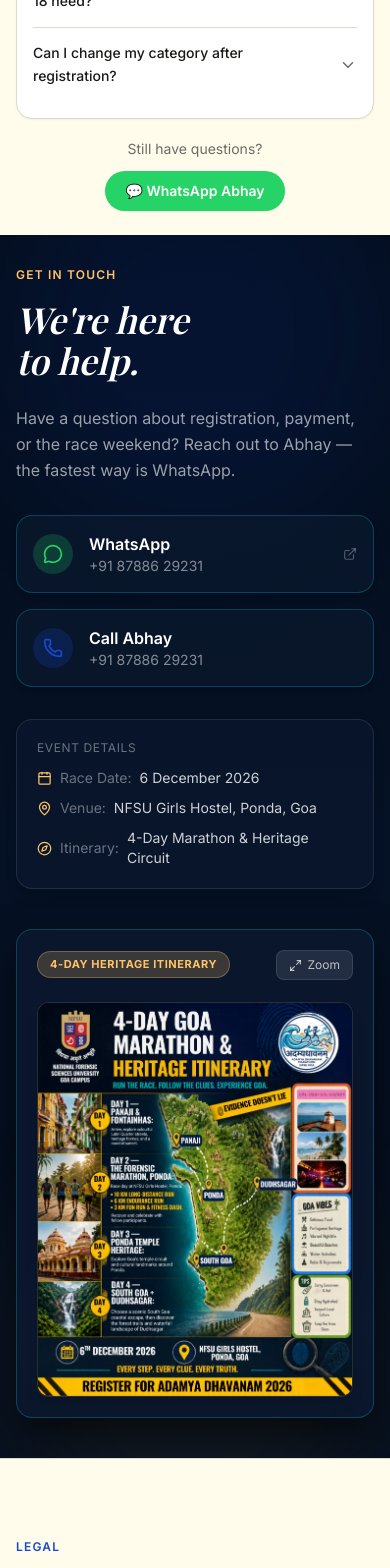
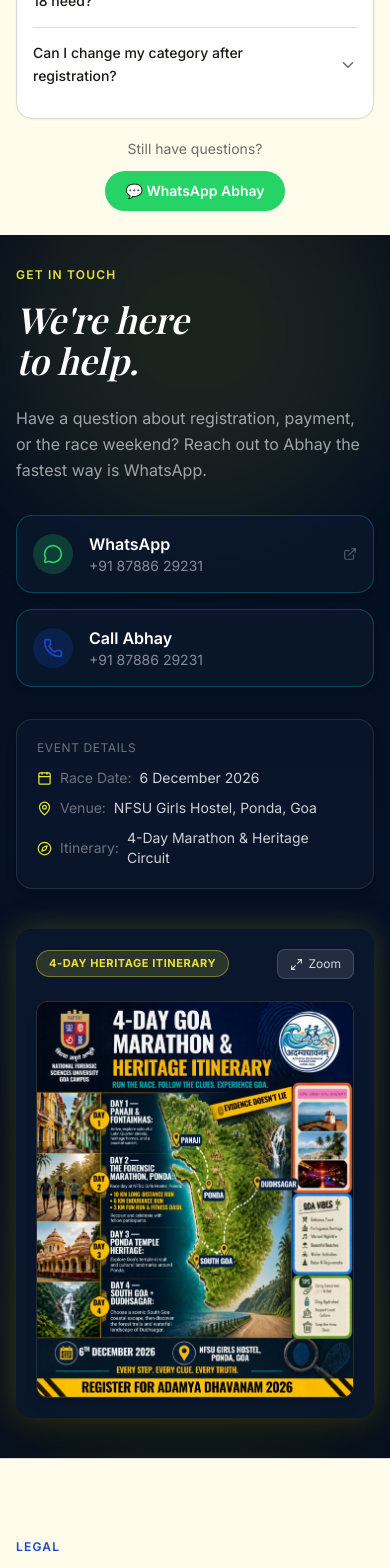
Before and after one commit to nfsugoamarathon-ops/nfsugoamarathon, a React (Vite) app in the folder frontend/: page / in a window 390 px wide. Shown: the part 9080-10648 px from the top of the page. Built offline with nearby package versions, Linux system fonts and the light colour scheme; a web font is replaced by a local one.

Commit message:
style: highlight itinerary box with #e8e337 in Contact section

```diff
--- a/frontend/src/components/Contact.jsx
+++ b/frontend/src/components/Contact.jsx
@@ -26,19 +26,19 @@ export default function Contact() {
     <section id="contact" className="relative bg-[#051124] pt-12 sm:pt-14 md:pt-16 pb-14 sm:pb-18 scroll-mt-16 text-white overflow-hidden" aria-labelledby="contact-heading">
       {/* Hero-matching atmospheric lighting & blurs */}
       <div className="absolute inset-0 bg-gradient-to-b from-[#030b18]/60 via-[#051124] to-[#040e1e] pointer-events-none" />
-      <div className="absolute -top-24 right-0 w-96 h-96 rounded-full bg-[#1749D1]/10 blur-3xl pointer-events-none" />
-      <div className="absolute -bottom-24 left-0 w-96 h-96 rounded-full bg-[#FFC36A]/[0.06] blur-3xl pointer-events-none" />
+      <div className="absolute -top-24 right-0 w-96 h-96 rounded-full bg-[#e8e337]/10 blur-3xl pointer-events-none" />
+      <div className="absolute -bottom-24 left-0 w-96 h-96 rounded-full bg-[#e8e337]/[0.06] blur-3xl pointer-events-none" />
 
       <div className="relative z-10 max-w-6xl mx-auto px-4 sm:px-6">
         <div className="grid grid-cols-1 md:grid-cols-2 gap-10 md:gap-14 items-start">
           {/* Left Column: Contact & Event Details */}
           <div>
-            <p className="text-[#FFC36A] text-xs font-semibold uppercase tracking-widest mb-4">Get in touch</p>
+            <p className="text-[#e8e337] text-xs font-semibold uppercase tracking-widest mb-4">Get in touch</p>
             <h2 id="contact-heading" className="font-serif italic text-4xl sm:text-5xl text-white leading-tight mb-6">
               We're here <br />to help.
             </h2>
             <p className="text-white/60 text-base leading-relaxed mb-8">
-              Have a question about registration, payment, or the race weekend? Reach out to Abhay — the fastest way is WhatsApp.
+              Have a question about registration, payment, or the race weekend? Reach out to Abhay the fastest way is WhatsApp.
             </p>
 
             <div className="space-y-4">
@@ -76,15 +76,15 @@ export default function Contact() {
               <p className="text-white/40 text-xs uppercase tracking-wider mb-3">Event Details</p>
               <div className="space-y-2.5 text-sm">
                 <p className="text-white/80 flex items-center gap-2">
-                  <Calendar size={15} className="text-[#FFC36A] shrink-0" />
+                  <Calendar size={15} className="text-[#e8e337] shrink-0" />
                   <span className="text-white/40">Race Date:</span> 6 December 2026
                 </p>
                 <p className="text-white/80 flex items-center gap-2">
-                  <MapPin size={15} className="text-[#FFC36A] shrink-0" />
+                  <MapPin size={15} className="text-[#e8e337] shrink-0" />
                   <span className="text-white/40">Venue:</span> NFSU Girls Hostel, Ponda, Goa
                 </p>
                 <p className="text-white/80 flex items-center gap-2">
-                  <Compass size={15} className="text-[#FFC36A] shrink-0" />
+                  <Compass size={15} className="text-[#e8e337] shrink-0" />
                   <span className="text-white/40">Itinerary:</span> 4-Day Marathon & Heritage Circuit
                 </p>
               </div>
@@ -92,11 +92,11 @@ export default function Contact() {
           </div>
 
           {/* Right Column: 4-Day Marathon & Heritage Itinerary */}
-          <div className="bg-[#0b182e]/85 backdrop-blur-xl border border-cyan-400/25 rounded-2xl p-5 sm:p-6 shadow-[0_16px_40px_rgba(0,0,0,0.6)] flex flex-col justify-between">
+          <div className="bg-[#0b182e]/85 backdrop-blur-xl border-[#e8e337] rounded-2xl p-5 sm:p-6 shadow-[0_0_30px_rgba(232,227,55,0.22),0_16px_40px_rgba(0,0,0,0.6)] hover:shadow-[0_0_40px_rgba(232,227,55,0.35),0_16px_40px_rgba(0,0,0,0.6)] transition-all duration-300 flex flex-col justify-between">
             {/* Header */}
             <div className="flex items-start justify-between gap-3 mb-4">
               <div>
-                <span className="inline-flex items-center gap-1.5 px-3 py-1 rounded-full text-[11px] font-bold tracking-wider uppercase bg-[#FFC36A]/20 text-[#FFC36A] border border-[#FFC36A]/30 mb-2">
+                <span className="inline-flex items-center gap-1.5 px-3 py-1 rounded-full text-[11px] font-bold tracking-wider uppercase bg-[#e8e337]/15 text-[#e8e337] border border-[#e8e337]/40 mb-2">
                   4-Day Heritage Itinerary
                 </span>
                 {/* <h3 className="font-serif italic text-2xl sm:text-3xl text-white leading-tight">
@@ -106,7 +106,7 @@ export default function Contact() {
               <button
                 type="button"
                 onClick={() => setIsModalOpen(true)}
-                className="inline-flex items-center gap-1.5 text-xs text-white/70 hover:text-white bg-white/10 hover:bg-white/20 border border-white/10 px-3 py-1.5 rounded-lg transition-colors shrink-0 cursor-pointer"
+                className="inline-flex items-center gap-1.5 text-xs text-white/80 hover:text-[#e8e337] bg-white/10 hover:bg-[#e8e337]/15 border border-white/15 hover:border-[#e8e337]/50 px-3 py-1.5 rounded-lg transition-all shrink-0 cursor-pointer"
                 aria-label="Expand itinerary poster"
               >
                 <Maximize2 size={13} />
@@ -151,7 +151,7 @@ export default function Contact() {
             {/* Top Bar */}
             <div className="w-full flex items-center justify-between gap-3 text-white mb-3 px-1">
               <div className="flex items-center gap-2">
-                <span className="w-2 h-2 rounded-full bg-[#FFC36A]" />
+                <span className="w-2 h-2 rounded-full bg-[#e8e337]" />
                 <span className="text-xs sm:text-sm font-semibold tracking-wide">
                   4-Day Goa Marathon & Heritage Itinerary
                 </span>
```
